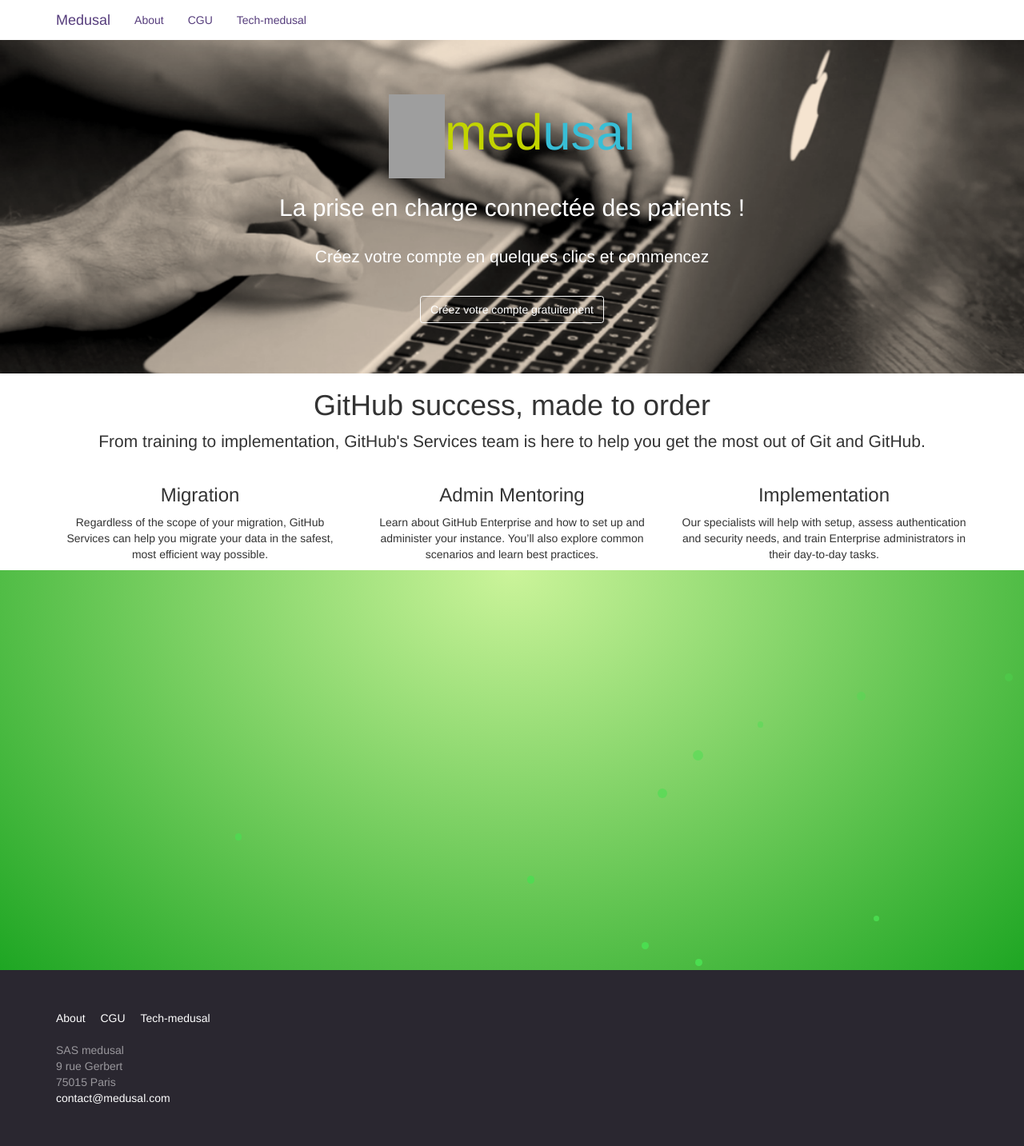
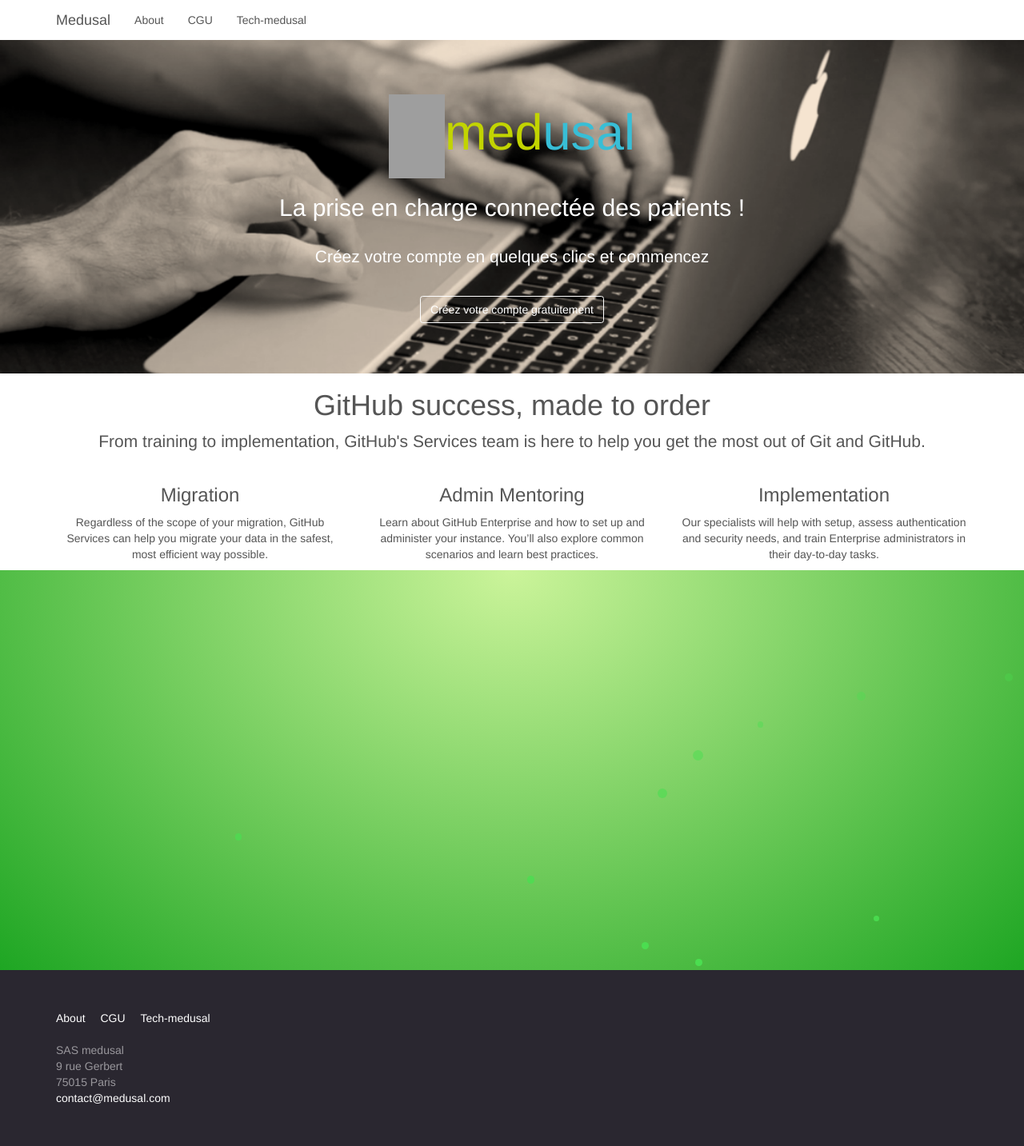
Before and after one commit to medusal/medusal.github.io, a Jekyll site: the page built from index.html, in a window 1280 px wide. Shown: the whole page at 80% size. Built offline with Jekyll 4.4.1, drawn with Linux system fonts in a browser that asks for light colours; grey boxes are pictures that could not be loaded.

Commit message:
change header color

```diff
--- a/_sass/_bs-docs-nav.scss
+++ b/_sass/_bs-docs-nav.scss
@@ -9,16 +9,16 @@
 .bs-docs-nav .navbar-brand,
 .bs-docs-nav .navbar-nav>li>a {
     font-weight: 500;
-    color: #563d7c
+    color: $text-color;
 }
 .bs-docs-nav .navbar-nav>.active>a,
 .bs-docs-nav .navbar-nav>.active>a:hover,
 .bs-docs-nav .navbar-nav>li>a:hover {
-    color: #463265;
+    color: $text-color;
     background-color: #f9f9f9
 }
 .bs-docs-nav .navbar-toggle .icon-bar {
-    background-color: #563d7c
+    background-color: $text-color;
 }
 .bs-docs-nav .navbar-header .navbar-toggle {
     border-color: #fff
--- a/css/main.scss
+++ b/css/main.scss
@@ -2,6 +2,9 @@
 # Only the main Sass file needs front matter (the dashes are enough)
 ---
 @charset "utf-8";
+
+
+$text-color: #555;
 
 // Import partials from `sass_dir` (defaults to `_sass`)
 @import "bootstrap", "bs-docs-nav", "bs-docs-footer", "font-awesome", "syntax-highlighting";
```
